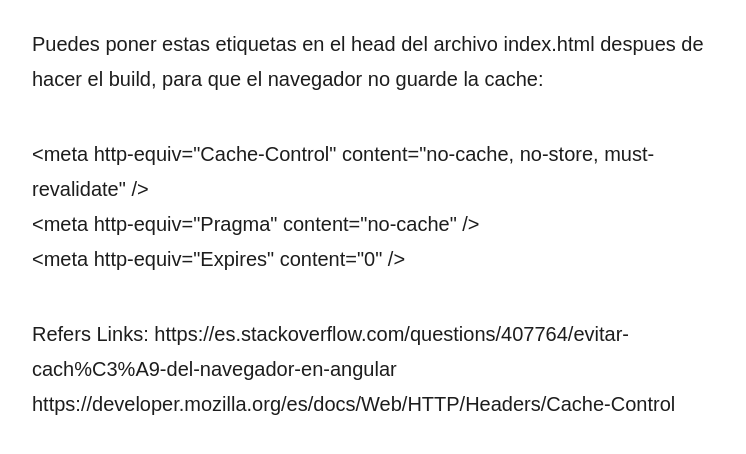
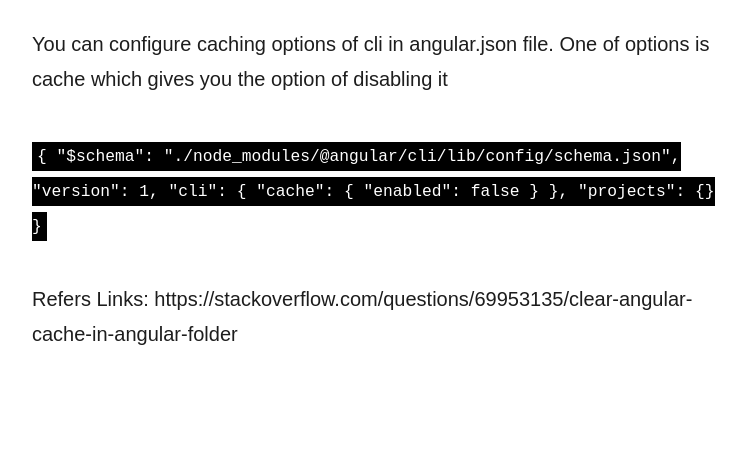
Before and after one commit to RobertoOrona90/PersonalPosts, a website: page src/NoCache.htm in a window 1280 px wide. Shown: the part 206-660 px from the top of the page, without its empty margins (266-1012 px from the left). Drawn offline with Linux system fonts and the light colour scheme.

Commit message:
no cache

```diff
--- a/src/NoCache.htm
+++ b/src/NoCache.htm
@@ -14,16 +14,23 @@
     <h2>No cache Angular</h2>
   </header>
   <main>
-    <p>Puedes poner estas etiquetas en el head del archivo index.html despues de hacer el build, para que el navegador no guarde la cache:</p>
+    <p>You can configure caching options of cli in angular.json file. One of options is cache which gives you the option of disabling it</p>
     <p>
-      &lt;meta http-equiv="Cache-Control" content="no-cache, no-store, must-revalidate" /&gt;<br>
-      &lt;meta http-equiv="Pragma" content="no-cache" /&gt;<br>
-      &lt;meta http-equiv="Expires" content="0" /&gt;<br>
+      <code class="code">
+        {
+          "$schema": "./node_modules/@angular/cli/lib/config/schema.json",
+          "version": 1,
+          "cli": {
+            "cache": {
+              "enabled": false
+            }
+          },
+          "projects": {}
+        }
+      </code>
     </p>
     <p> Refers Links:
-      https://es.stackoverflow.com/questions/407764/evitar-cach%C3%A9-del-navegador-en-angular
-      <br>
-      https://developer.mozilla.org/es/docs/Web/HTTP/Headers/Cache-Control
+      https://stackoverflow.com/questions/69953135/clear-angular-cache-in-angular-folder
     </p>
   </main>
   <footer>
--- a/src/blog-style.css
+++ b/src/blog-style.css
@@ -31,3 +31,12 @@ ol {
 	font-family: monospace;
 	position: relative;
 }
+
+.container {
+	display: flex;
+	flex-direction: column;
+}
+
+.posts {
+	padding-left: 5%
+}
```
Also changed, not shown: src/posts.html (+8 -16 lines).
